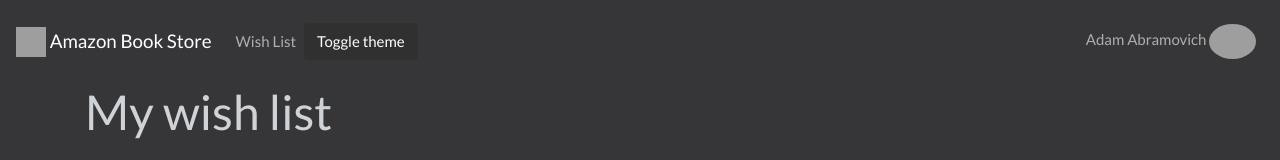
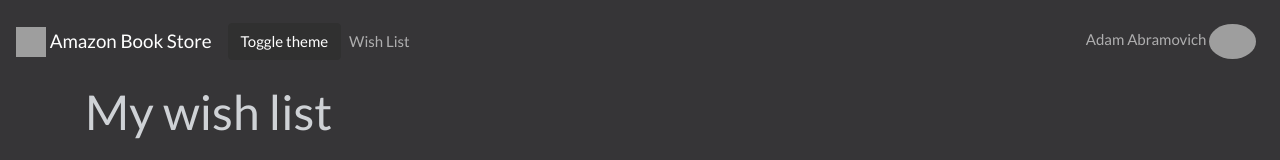
Before and after one commit to BadAllOff/react-book-store-app, a React app: page /wishlist in a window 1280 px wide. Shown: the top 160 px of the page. Built offline with nearby package versions, Linux system fonts and the light colour scheme; grey boxes are pictures that could not be loaded.

Commit message:
add: fontAwesome

```diff
--- a/package.json
+++ b/package.json
@@ -34,6 +34,11 @@
     "webpack-dev-server": "^3.11.0"
   },
   "dependencies": {
+    "@fortawesome/fontawesome-svg-core": "^1.2.30",
+    "@fortawesome/free-brands-svg-icons": "^5.14.0",
+    "@fortawesome/free-regular-svg-icons": "^5.14.0",
+    "@fortawesome/free-solid-svg-icons": "^5.14.0",
+    "@fortawesome/react-fontawesome": "^0.1.11",
     "axios": "^0.19.2",
     "bootstrap": "^4.5.2",
     "bootswatch": "^4.5.2",
--- a/src/components/AddToWishListBtn/AddToWishListBtn.js
+++ b/src/components/AddToWishListBtn/AddToWishListBtn.js
@@ -1,5 +1,8 @@
 import React from "react";
 import { Button } from "react-bootstrap";
+import { FontAwesomeIcon } from '@fortawesome/react-fontawesome'
+import { faHeart as EmptyHart } from '@fortawesome/free-solid-svg-icons'
+import { faHeart as FullHeart } from '@fortawesome/free-regular-svg-icons'
 
 class AddToWishListBtn extends React.Component {
   constructor(props) {
@@ -37,7 +40,7 @@
     console.log(this.bookIsInList(book));
     return (
       <Button className="my-1" onClick={() => this.toggleBook(book)}>
-        {this.bookIsInList(book) ? "Remove" : "Add to wish list"}
+        {this.bookIsInList(book) ? <FontAwesomeIcon icon={EmptyHart} /> : <FontAwesomeIcon icon={FullHeart} />}
       </Button>
     );
   }
--- a/src/components/Layout/HeaderNavigation.js
+++ b/src/components/Layout/HeaderNavigation.js
@@ -18,12 +18,14 @@
         />{" "}
         Amazon Book Store
       </Navbar.Brand>
-      <Nav className="mr-auto">
-        <Nav.Link  as={Link} to="/wishlist">Wish List</Nav.Link>
-      </Nav>
       <Button variant={theme.btn.variant} onClick={props.toggleTheme}>
         Toggle theme
       </Button>
+      <Nav className="mr-auto">
+        <Nav.Link as={Link} to="/wishlist">
+          Wish List
+        </Nav.Link>
+      </Nav>
       <Navbar.Collapse>
         <UserInfo />
       </Navbar.Collapse>
```
Also changed, not shown: 1 other file (tests, documents, lock files or other folders).
